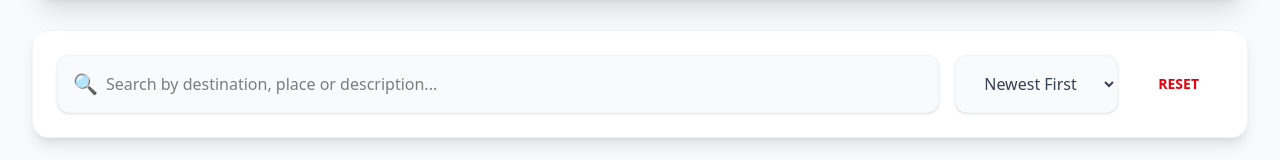
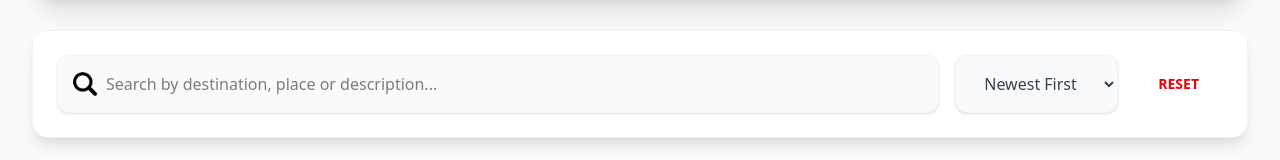
Before and after one commit to SANTHSIM22/ODOO_HACKATHON_R1, a React (Vite) app in the folder Client/: page /community-tab in a window 1280 px wide. Shown: the part 258-418 px from the top of the page. Built offline with nearby package versions, Linux system fonts and the light colour scheme; no server answers; sample sign-in values are in the browser's storage.

Commit message:
fix:fixed UI

```diff
--- a/Client/src/pages/CommunityPage.jsx
+++ b/Client/src/pages/CommunityPage.jsx
@@ -158,7 +158,9 @@ const CommunityPage = () => {
                 <div className="bg-white rounded-2xl shadow-lg border border-gray-100 p-6 mb-10">
                     <div className="flex flex-col lg:flex-row gap-4">
                         <div className="flex-1 relative">
-                            <span className="absolute left-4 top-1/2 -translate-y-1/2 text-gray-400 text-xl">🔍</span>
+                            <span className="absolute left-4 top-1/2 -translate-y-1/2">
+                                <img src="/assets/images/search.png" alt="Search" className="w-6 h-6 object-contain" />
+                            </span>
                             <input
                                 type="text"
                                 placeholder="Search by destination, place or description..."
@@ -366,8 +368,9 @@ const CommunityPage = () => {
                                         <h3 className="text-xl font-bold text-gray-900 mb-2">
                                             {post.placeName}
                                         </h3>
-                                        <p className="text-sm text-red-600 font-semibold mb-3">
-                                            📍 {post.location}
+                                        <p className="text-sm text-red-600 font-semibold mb-3 flex items-center gap-1">
+                                            <img src="/assets/images/location.png" alt="Location" className="w-4 h-4 object-contain" />
+                                            {post.location}
                                         </p>
                                         <p className="text-sm text-gray-600 mb-4 line-clamp-3">
                                             {post.description}
--- a/Client/src/pages/CustomTripPage.jsx
+++ b/Client/src/pages/CustomTripPage.jsx
@@ -186,7 +186,7 @@ function CustomTripPage() {
                 </div>
 
                 <div className="mt-8 bg-gradient-to-r from-indigo-50 to-purple-50 rounded-2xl p-6 border border-indigo-100">
-                    <h3 className="text-lg font-semibold text-slate-800 mb-3">💡 Custom Trip Planning Tips</h3>
+                    <h3 className="text-lg font-semibold text-slate-800 mb-3"> Custom Trip Planning Tips</h3>
                     <ul className="space-y-2 text-sm text-slate-600">
                         <li className="flex items-start">
                             <span className="mr-2">✓</span>
```
Also changed, not shown: Client/public/assets/images/location.png (added), Client/public/assets/images/search.png (added).
